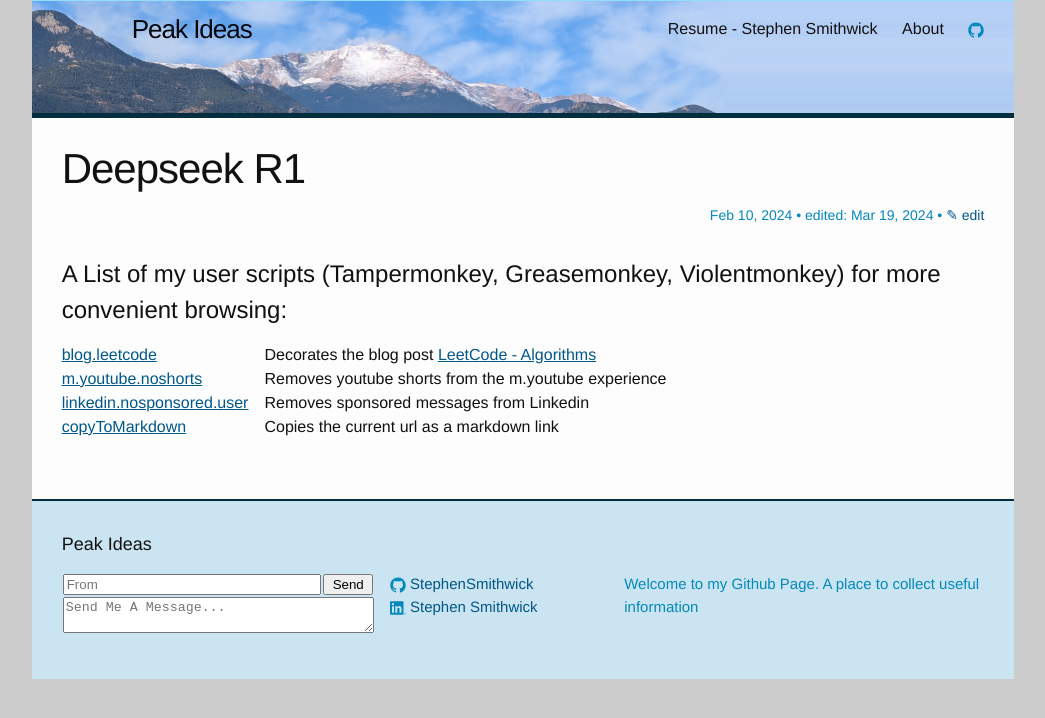
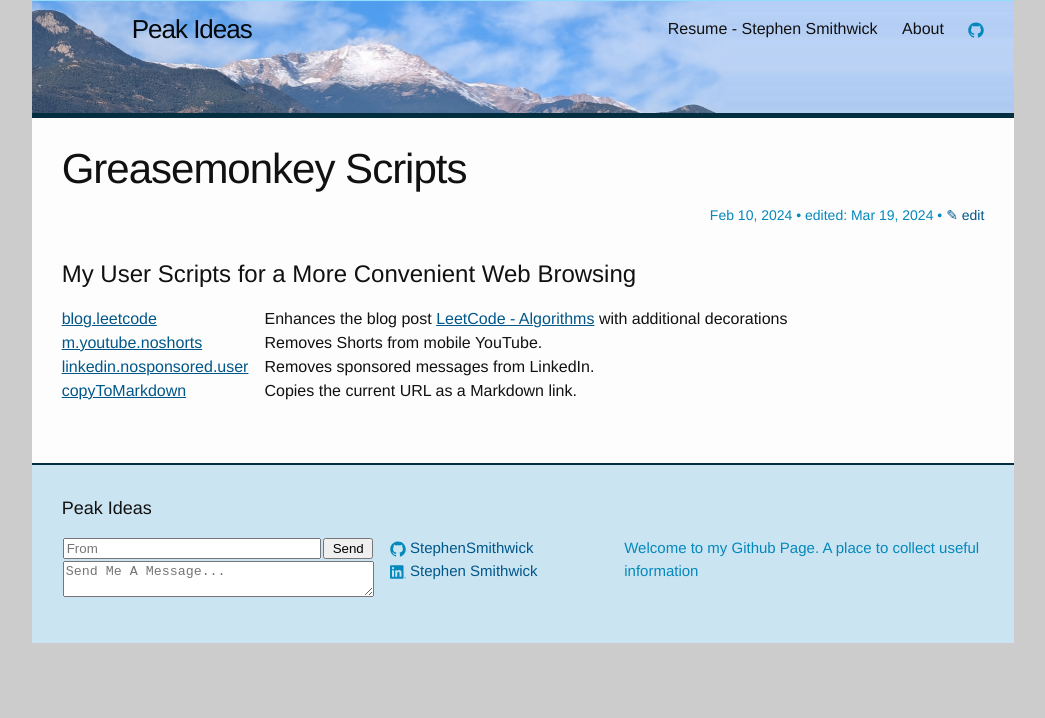
Before and after one commit to StephenSmithwick/StephenSmithwick.github.io, a Jekyll site: the page built from _posts/2024-02-10-User-Scripts.md, in a window 1280 px wide. Shown: the top 718 px of the page, without its empty margins (117-1162 px from the left). Built offline with Jekyll 4.4.1, drawn with Linux system fonts in a browser that asks for light colours.

Commit message:
Fixed User Scripts post and improved grammar

```diff
--- a/_posts/2024-02-10-User-Scripts.md
+++ b/_posts/2024-02-10-User-Scripts.md
@@ -1,20 +1,20 @@
 ---
 layout: post
-title:  "Deepseek R1"
+title: Greasemonkey Scripts
 categories: dev-desktop
 published: true
 last_edit: 2024-03-19
 ---
 
-# A List of my user scripts (Tampermonkey, Greasemonkey, Violentmonkey) for more convenient browsing:
+# My User Scripts for a More Convenient Web Browsing
 [blog.leetcode]({{ site.github_urls.raw }}/user-scripts/blog.leetcode.user.js)
-: Decorates the blog post [LeetCode - Algorithms](/leetcode/leetcode-algorithms.html)
+: Enhances the blog post [LeetCode - Algorithms](/leetcode/leetcode-algorithms.html) with additional decorations
 
 [m.youtube.noshorts]({{ site.github_urls.raw }}/user-scripts/m.youtube.noshorts.user.js)
-: Removes youtube shorts from the m.youtube experience
+: Removes Shorts from mobile YouTube.
 
 [linkedin.nosponsored.user]({{ site.github_urls.raw }}/user-scripts/linkedin.nosponsored.user.js)
-: Removes sponsored messages from Linkedin
+: Removes sponsored messages from LinkedIn.
 
 [copyToMarkdown]({{ site.github_urls.raw }}/user-scripts/copyToMarkdown.user.js)
-: Copies the current url as a markdown link
+: Copies the current URL as a Markdown link.
```
Also changed, not shown: _posts/2025-01-31-DeepSeek-R1.md (added, +11 -0 lines).
